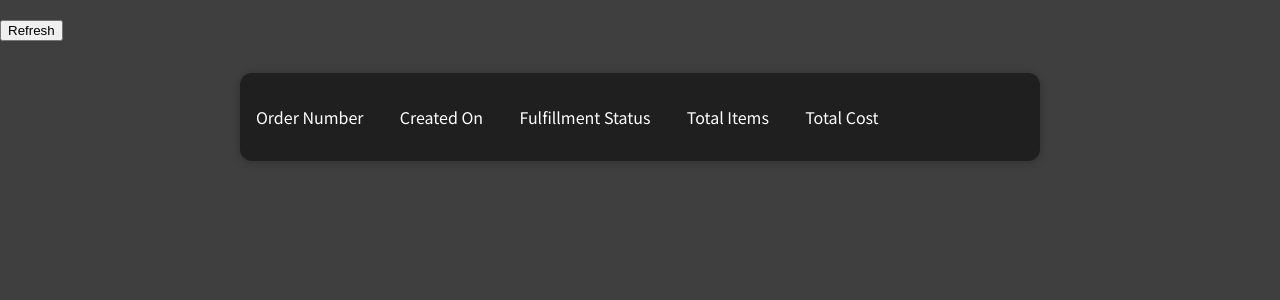
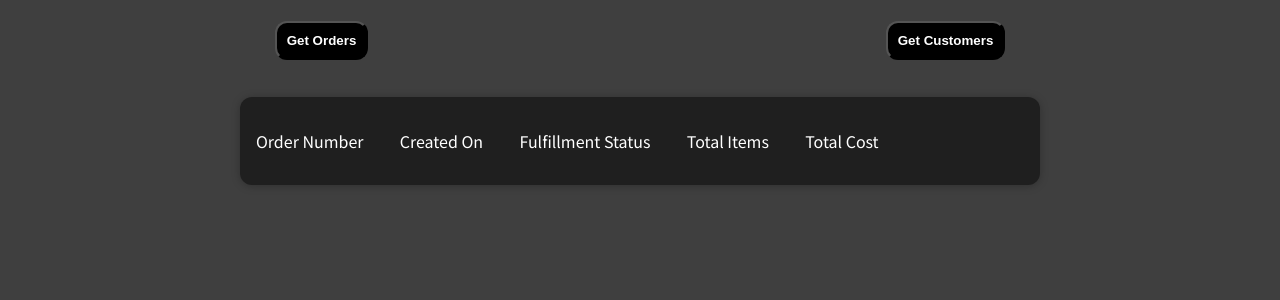
Before and after one commit to xScoopy/Yker-FrontEnd, a React (Create React App) app: page / in a window 1280 px wide. Shown: the top 300 px of the page. Built offline with nearby package versions, Linux system fonts and the light colour scheme.

Commit message:
added button css changes on hover

```diff
--- a/src/components/Modal.css
+++ b/src/components/Modal.css
@@ -49,3 +49,8 @@
     margin-bottom: 5px;
     border-radius: 12px;
 }
+.button:hover {
+    color: lightgray;
+    background-color: black;
+    cursor: pointer;
+}
--- a/src/components/OrderItem.css
+++ b/src/components/OrderItem.css
@@ -33,3 +33,8 @@
     font-size: 1rem;
     font-weight: bold;
 }
+.each-order button:hover {
+    color: lightgray;
+    background-color: black;
+    cursor: pointer;
+}
--- a/src/components/OrderList.css
+++ b/src/components/OrderList.css
@@ -13,5 +13,24 @@
   margin: 1rem 0;
 }
 .orders-labels label {
-    color: white;
+  color: white;
 }
+.button-headers {
+  display: flex;
+  justify-content: space-around;
+  align-items: center;
+  margin: 1rem;
+}
+.button-headers button {
+  border-radius: 12px;
+  padding: 10px;
+  background-color: black;
+  color: white;
+  margin: 5px;
+  font-weight: bold;
+}
+.button-headers button:hover {
+  background-color: white;
+  color: black;
+  cursor: pointer;
+}
--- a/src/components/OrderList.js
+++ b/src/components/OrderList.js
@@ -40,7 +40,10 @@ const OrderList = (props) => {
   return (
     <div>
       <p>{error}</p>
-      <button onClick={refreshHandler}>Refresh</button>
+      <div className="button-headers">
+        <button onClick={refreshHandler}>Get Orders</button>
+        <button>Get Customers</button>
+      </div>
       <Card className="orders">
         <div className="orders-labels">
           <label>Order Number</label>
```
Lines whose indentation alone changed are shown as unchanged.
